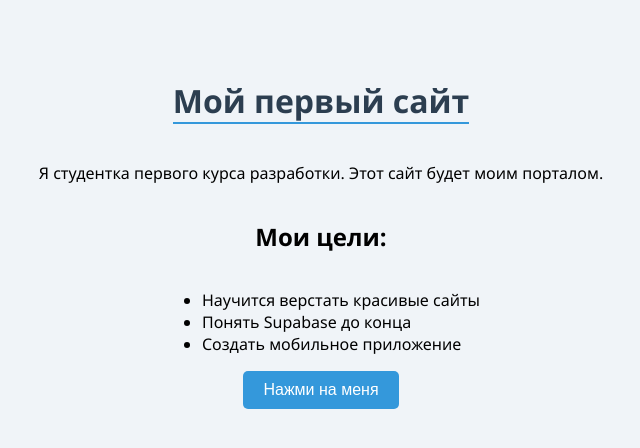
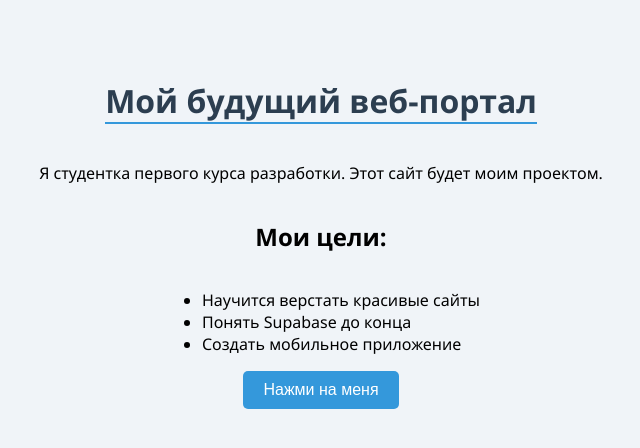
Before and after one commit to nastarena2122-afk/my_first_steps, a plain HTML site: page index.html in a window 1280 px wide. Shown: the whole page, without its empty margins (319-959 px from the left). Drawn offline with Linux system fonts and the light colour scheme.

Commit message:
Update index.html
Обновила заголовок

```diff
--- a/index.html
+++ b/index.html
@@ -32,8 +32,8 @@
     <title>Document</title>
 </head>
 <body>
-    <h1>Мой первый сайт</h1>
-    <p>Я студентка первого курса разработки. Этот сайт будет моим порталом.</p>
+    <h1>Мой будущий веб-портал</h1>
+    <p>Я студентка первого курса разработки. Этот сайт будет моим проектом.</p>
     <h2>Мои цели:</h2>
     <ul>
         <li>Научится верстать красивые сайты</li>
```
